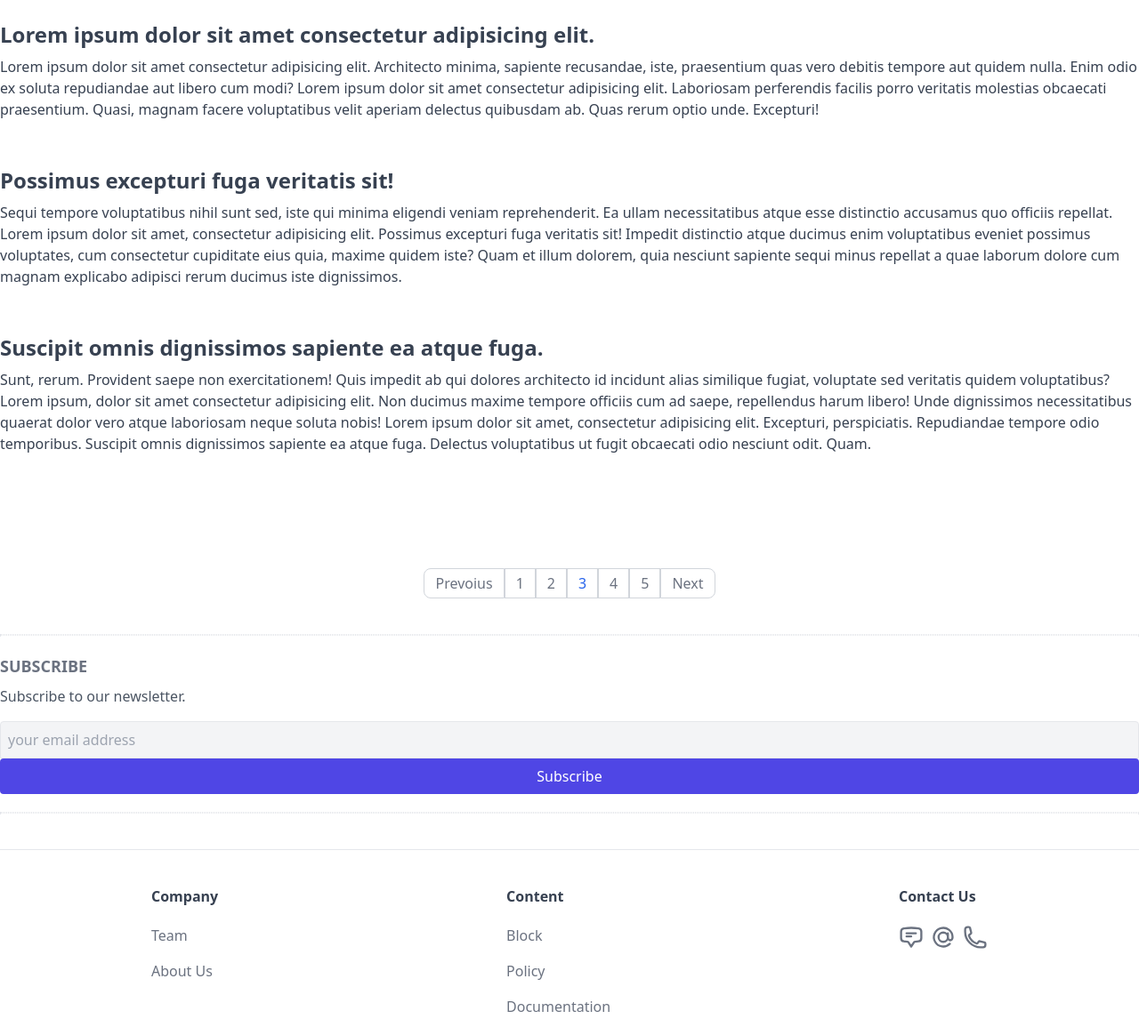
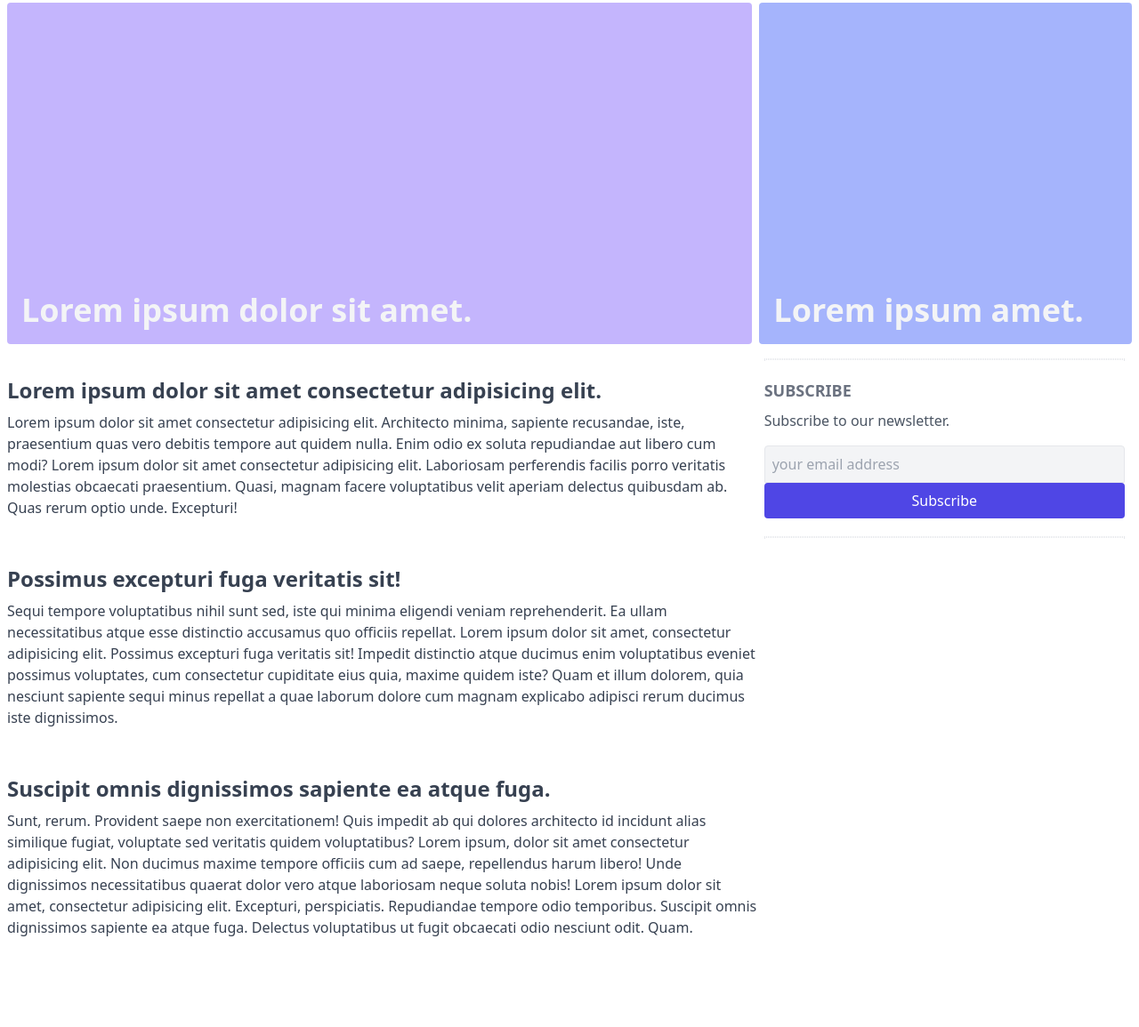
Before and after one commit to varlog762/tailwindcss-webdev, a website: page index.html in a window 1280 px wide. Shown: the part 104-1259 px from the top of the page at 89% size. Drawn offline with Linux system fonts and the light colour scheme.

Commit message:
feat: add lesson-09 (Grid Layout) code

```diff
--- a/index.html
+++ b/index.html
@@ -9,6 +9,7 @@
 </head>
 
 <body>
+  <div class="max-w-screen-xl mx-auto">
     <!-- header -->
     <header class="px-2 border-b flex items-center justify-between">
       <a class="uppercase font-bold text-purple-800" href="#">webDev</a>
@@ -24,8 +25,7 @@
         </ul>
       </nav>
     </header>
-  <!-- main -->
-  <main>
+
     <!-- breadcrumbs -->
     <div class="px-2 flex items-center">
       <div class="py-4 overflow-y-auto whitespace-nowrap flex items-center">
@@ -53,6 +53,24 @@
       </div>
     </div>
 
+    <!-- banners -->
+    <section class="px-2 flex space-x-2">
+      <a href="#" class="w-2/3 bg-violet-300 h-96 mb-4 relative rounded inline-block overflow-hidden">
+        <div class="p-4 absolute bottom-0 z-20">
+          <h2 class="text-4xl font-semibold text-gray-100 leading-tight">Lorem ipsum dolor sit amet.</h2>
+        </div>
+      </a>
+
+      <a href="#" class="w-1/3 bg-indigo-300 h-96 mb-4 relative rounded inline-block overflow-hidden">
+        <div class="p-4 absolute bottom-0 z-20">
+          <h2 class="text-4xl font-semibold text-gray-100 leading-tight">Lorem ipsum amet.</h2>
+        </div>
+      </a>
+    </section>
+
+    <!-- main -->
+    <main class="px-2 flex">
+      <div class="w-2/3">
         <!-- post cards -->
         <section class="py-2">
           <a class="block mb-10" href="#">
@@ -81,9 +99,12 @@
                 <p class="text-gray-700">
                   Sequi tempore voluptatibus nihil sunt sed, iste qui minima eligendi veniam reprehenderit. Ea ullam
                   necessitatibus atque esse distinctio accusamus quo officiis repellat. Lorem ipsum dolor sit amet,
-              consectetur adipisicing elit. Possimus excepturi fuga veritatis sit! Impedit distinctio atque ducimus enim
-              voluptatibus eveniet possimus voluptates, cum consectetur cupiditate eius quia, maxime quidem iste? Quam
-              et illum dolorem, quia nesciunt sapiente sequi minus repellat a quae laborum dolore cum magnam explicabo
+                  consectetur adipisicing elit. Possimus excepturi fuga veritatis sit! Impedit distinctio atque ducimus
+                  enim
+                  voluptatibus eveniet possimus voluptates, cum consectetur cupiditate eius quia, maxime quidem iste?
+                  Quam
+                  et illum dolorem, quia nesciunt sapiente sequi minus repellat a quae laborum dolore cum magnam
+                  explicabo
                   adipisci rerum ducimus iste dignissimos.
                 </p>
               </div>
@@ -97,11 +118,14 @@
                   Suscipit omnis dignissimos sapiente ea atque fuga.
                 </h3>
                 <p class="text-gray-700">
-              Sunt, rerum. Provident saepe non exercitationem! Quis impedit ab qui dolores architecto id incidunt alias
+                  Sunt, rerum. Provident saepe non exercitationem! Quis impedit ab qui dolores architecto id incidunt
+                  alias
                   similique fugiat, voluptate sed veritatis quidem voluptatibus? Lorem ipsum, dolor sit amet consectetur
                   adipisicing elit. Non ducimus maxime tempore officiis cum ad saepe, repellendus harum libero! Unde
-              dignissimos necessitatibus quaerat dolor vero atque laboriosam neque soluta nobis! Lorem ipsum dolor sit
-              amet, consectetur adipisicing elit. Excepturi, perspiciatis. Repudiandae tempore odio temporibus. Suscipit
+                  dignissimos necessitatibus quaerat dolor vero atque laboriosam neque soluta nobis! Lorem ipsum dolor
+                  sit
+                  amet, consectetur adipisicing elit. Excepturi, perspiciatis. Repudiandae tempore odio temporibus.
+                  Suscipit
                   omnis dignissimos sapiente ea atque fuga. Delectus voluptatibus ut fugit obcaecati odio nesciunt odit.
                   Quam.
                 </p>
@@ -122,7 +146,8 @@
             <li><a class="pagination-item rounded-r-lg" href="#">Next</a></li>
           </ul>
         </div>
-
+      </div>
+      <div class="w-1/3 px-2">
         <!-- divider -->
         <div class="border border-dotted"></div>
 
@@ -137,11 +162,12 @@
 
         <!-- divider -->
         <div class="border border-dotted"></div>
+      </div>
     </main>
     <!-- footer -->
     <footer class="border-t mt-10 py-10 px-2">
-    <div class="flex justify-around">
-      <div class="mb-5">
+      <div class="flex">
+        <div class="mb-5 w-2/5">
           <h6 class="font-semibold text-gray-700 mb-3">Company</h6>
           <ul>
             <li><a class="footer-link" href="#">Team</a></li>
@@ -149,7 +175,7 @@
           </ul>
         </div>
 
-      <div>
+        <div class="w-2/5">
           <h6 class="font-semibold text-gray-700 mb-3">Content</h6>
           <ul>
             <li><a class="footer-link" href="#">Block</a></li>
@@ -158,7 +184,7 @@
           </ul>
         </div>
 
-      <div>
+        <div class="w-1/5">
           <h6 class="font-semibold text-gray-700 mb-3">Contact Us</h6>
           <ul class="flex">
             <li class="mr-2"><a class="footer-link" href="#">
@@ -189,6 +215,7 @@
         </div>
       </div>
     </footer>
+  </div>
 </body>
 
 </html>
```
Also changed, not shown: public/styles.css, src/main.css (line endings or trailing spaces). Lines whose indentation alone changed are shown as unchanged.
